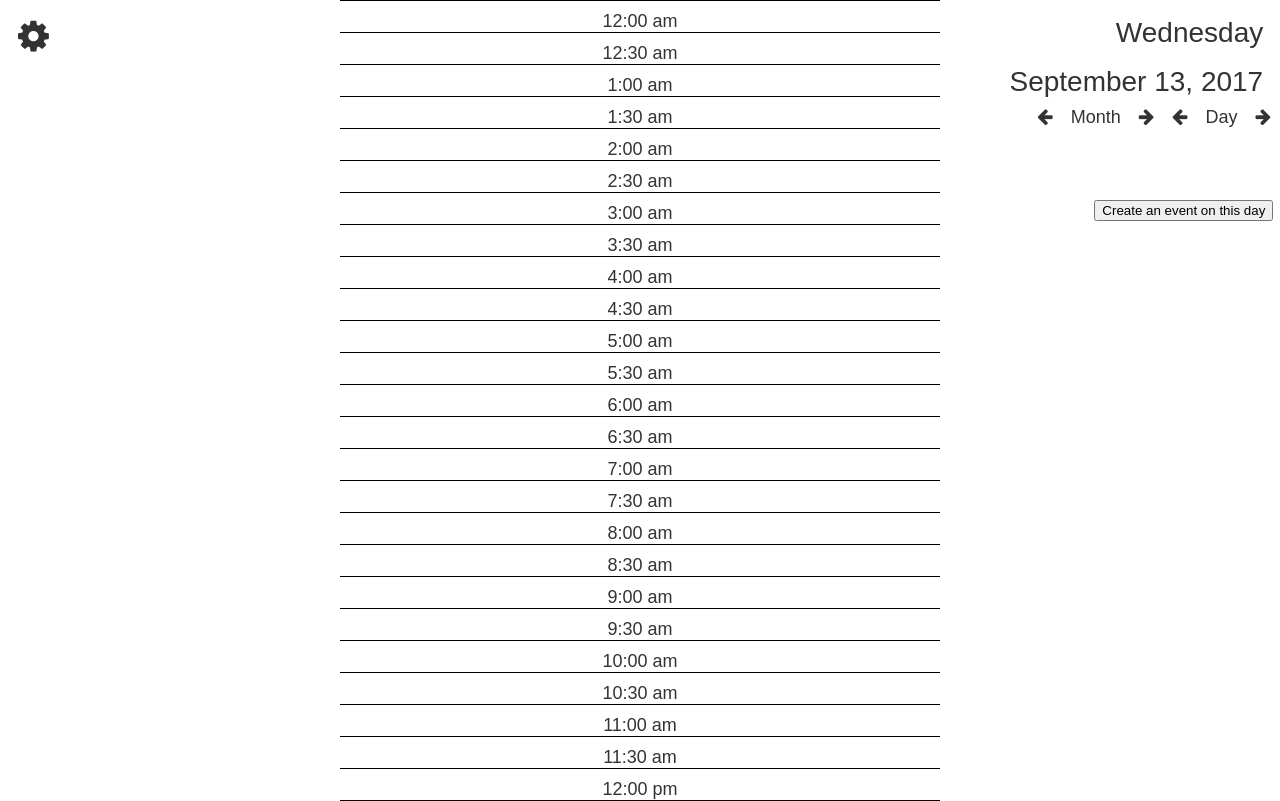
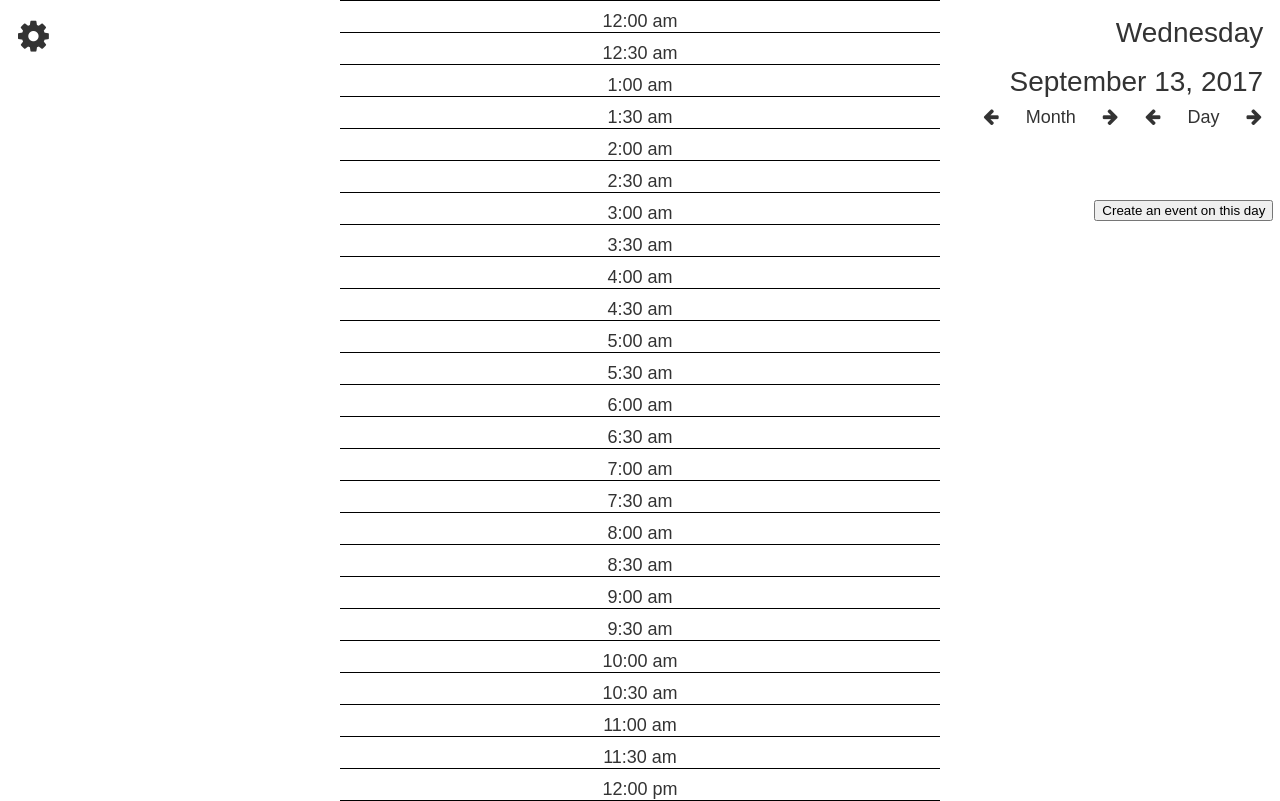
Before and after one commit to mt3443/eecs448-project1, a plain HTML site: page index.html in a window 1280 px wide. Shown: the top 801 px of the page. Drawn offline with Linux system fonts and the light colour scheme.

Commit message:
Month and day button styling

```diff
--- a/stylesheet.css
+++ b/stylesheet.css
@@ -94,7 +94,7 @@ button:hover {
 .btn {
   display:inline-block;
   float:right;
-  padding:0.5em;
+  padding:0.5em 1em 0.5em 0.5em;
 }
 
 .fa:hover {
```
